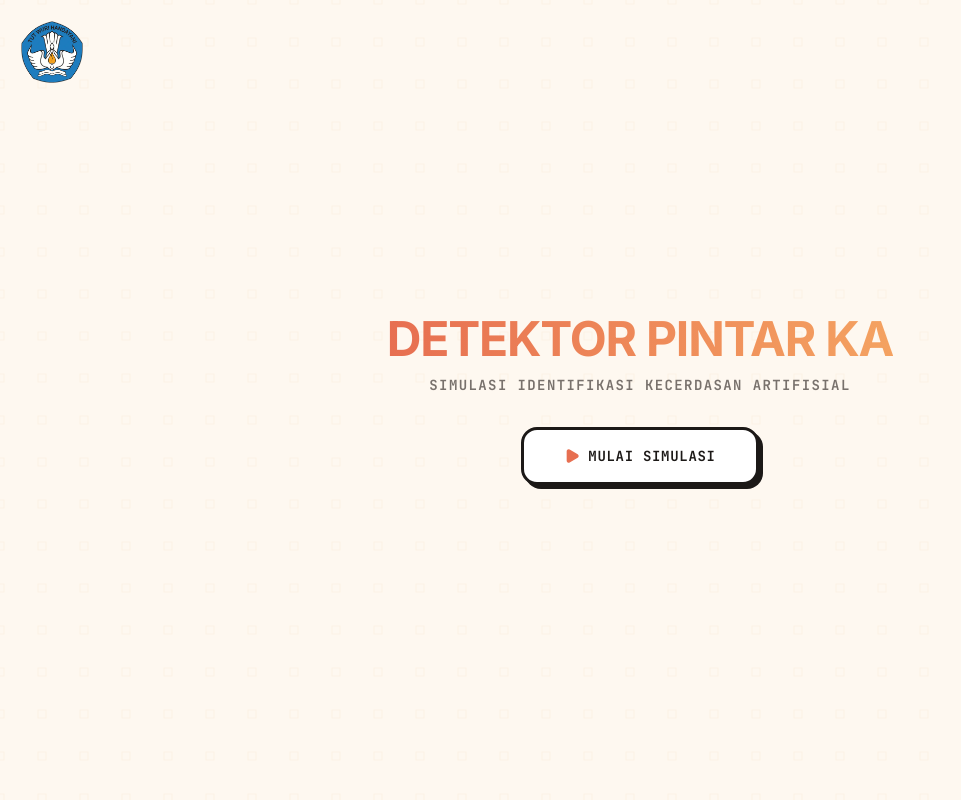
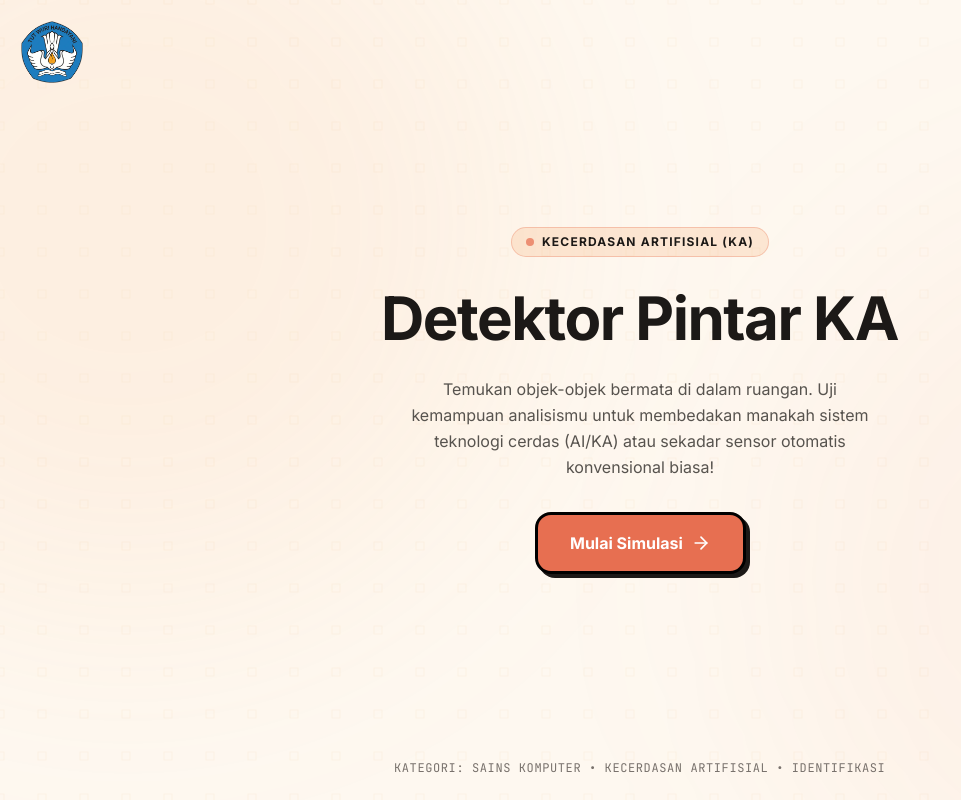
Before and after one commit to glenrioariesto/simulasi-ka-challenge, a React (Vite) app: page / in a window 1280 px wide. Shown: the whole page, without its empty margins (0-961 px from the left). Built offline with nearby package versions, Linux system fonts and the light colour scheme.

Commit message:
feat: align SplashPage layout to match trash-sorter project, remove Arena navbar header, and scale 16:9 canvas to fill screen height/width dynamically

```diff
--- a/src/pages/arena/ArenaPage.tsx
+++ b/src/pages/arena/ArenaPage.tsx
@@ -2,6 +2,7 @@ import { Check, X, HelpCircle, Sparkles } from 'lucide-react';
 import type { ObjectWithEyes, UserAnswer } from '../../types';
 import { OBJECTS_DATA } from '../../data/objects';
 import kaSimulasiSvg from '../../assets/ka-simulasi.svg';
+import { InteractiveGridBg } from '../../components/InteractiveGridBg';
 
 interface ArenaPageProps {
   activeRoom: number;
@@ -31,42 +32,29 @@ export function ArenaPage({
   const currentScore = getScore();
 
   return (
-    <div className="h-screen w-screen bg-[#FEF8F0] text-[#1C1917] flex flex-col font-sans overflow-hidden relative select-none">
+    <div className="h-screen w-screen bg-[#FEF8F0] flex items-center justify-center p-3 sm:p-5 overflow-hidden relative select-none">
+      {/* Warm Peach/Cream Interactive Grid Canvas behind the game board */}
+      <InteractiveGridBg />
 
-      {/* Navigation & Status Header */}
-      <header className="border-b border-[#EED4B7] bg-[#FFFFFF]/90 backdrop-blur-md px-4 py-3 flex items-center justify-between z-10 shrink-0 select-none">
+      {/* 16:9 Aspect Ratio Game Board - Scaled automatically to fit any device height/width */}
+      <div className="relative w-full h-full max-w-[177.78vh] max-h-[56.25vw] aspect-[16/9] bg-white border-3 border-[#1C1917] rounded-3xl overflow-hidden shadow-[6px_6px_0px_rgba(28,25,23,1)] z-10">
+
+        {/* Floating Exit Button */}
         <button
           type="button"
           onClick={restartInvestigation}
-          className="flex items-center gap-1 text-[10px] sm:text-xs font-mono font-bold text-[#44403C] hover:text-[#e76f51] transition-colors uppercase cursor-pointer"
+          className="absolute top-3 left-3 sm:top-4 sm:left-4 z-30 px-3 py-1.5 bg-white border-2 border-black rounded-xl text-[10px] sm:text-xs font-black uppercase text-black shadow-[2px_2px_0px_rgba(0,0,0,1)] active:translate-x-[1px] active:translate-y-[1px] active:shadow-[1px_1px_0px_rgba(0,0,0,1)] cursor-pointer transition-all"
         >
-          <span>← Keluar</span>
+          ← Keluar
         </button>
 
-        <div className="flex flex-col items-center">
-          <span className="text-[10px] sm:text-xs font-mono text-[#1C1917] font-bold uppercase tracking-wider flex items-center gap-1.5">
+        {/* Floating Score Badge */}
+        <div className="absolute top-3 right-3 sm:top-4 sm:right-4 z-30 px-3 py-1.5 bg-white border-2 border-black rounded-xl text-[10px] sm:text-xs font-black text-black shadow-[2px_2px_0px_rgba(0,0,0,1)] flex items-center gap-1.5 font-mono select-none">
           <Sparkles className="w-3.5 h-3.5 text-[#e76f51]" />
-            Ruang Penyelidikan KA
-          </span>
+          <span>Skor: {currentScore} / {OBJECTS_DATA.length}</span>
         </div>
 
-        <div className="flex items-center gap-2">
-          <span className="text-[10px] sm:text-xs font-mono text-[#57534E]">Skor:</span>
-          <span className="font-mono text-xs sm:text-sm font-black text-[#1C1917] bg-[#FEF8F0] border border-[#EED4B7] px-2 py-0.5 rounded shadow-sm">
-            {currentScore} / {OBJECTS_DATA.length}
-          </span>
-        </div>
-      </header>
-
-      {/* Main Room Viewport */}
-      <main className="flex-1 p-3 md:p-4 min-h-0 flex flex-col items-center justify-center relative select-none">
-
-        {/* SVG Viewport Container (aspect-video ratio fits perfectly) */}
-        <div className="w-full max-w-4xl aspect-[16/9] bg-white border-3 border-[#1C1917] rounded-3xl overflow-hidden relative shadow-[6px_6px_0px_rgba(28,25,23,1)]">
-
-          {/* Main SVG Map - Full view container */}
-          <div className="absolute inset-0 w-full h-full">
-            {/* The main SVG simulation map */}
+        {/* Main SVG Simulation Map */}
         <object
           data={kaSimulasiSvg}
           type="image/svg+xml"
@@ -97,8 +85,8 @@ export function ArenaPage({
               style={{
                 left: `${obj.x}%`,
                 top: `${obj.y}%`,
-                    width: '36px',
-                    height: '36px'
+                width: '32px',
+                height: '32px'
               }}
             >
               {/* Outer Pulsing Indicator (only if not answered yet) */}
@@ -107,23 +95,23 @@ export function ArenaPage({
               )}
 
               {/* Core Indicator Node */}
-                  <div className={`w-6 h-6 rounded-full border-2 flex items-center justify-center transition-all duration-300 shadow-md ${
+              <div className={`w-5 h-5 rounded-full border-2 flex items-center justify-center transition-all duration-300 shadow-md ${
                 isAnswered
                   ? ans.isCorrect
-                        ? 'bg-[#2ecc71] border-black text-black scale-95 shadow-md'
-                        : 'bg-[#e74c3c] border-black text-black scale-95 shadow-md'
+                    ? 'bg-[#2ecc71] border-black text-black scale-95 shadow-sm'
+                    : 'bg-[#e74c3c] border-black text-black scale-95 shadow-sm'
                   : 'bg-white border-[#1C1917] text-[#1C1917] group-hover:scale-110 group-hover:bg-[#FEF8F0]'
               }`}>
                 {isAnswered ? (
-                      ans.isCorrect ? <Check className="w-3.5 h-3.5 stroke-[3px]" /> : <X className="w-3.5 h-3.5 stroke-[3px]" />
+                  ans.isCorrect ? <Check className="w-3 h-3 stroke-[3px]" /> : <X className="w-3 h-3 stroke-[3px]" />
                 ) : (
-                      <span className="w-2 h-2 bg-[#e76f51] rounded-full group-hover:bg-[#f4a261] animate-pulse"></span>
+                  <span className="w-1.5 h-1.5 bg-[#e76f51] rounded-full group-hover:bg-[#f4a261] animate-pulse"></span>
                 )}
               </div>
 
               {/* Label tooltip on hover */}
               {!isAnswered && (
-                    <div className="absolute top-9 left-1/2 -translate-x-1/2 bg-[#1C1917] border border-black text-[#FEF8F0] text-[9px] font-mono font-bold px-2 py-0.5 rounded shadow-lg opacity-0 pointer-events-none group-hover:opacity-100 transition-opacity whitespace-nowrap z-20">
+                <div className="absolute top-7 left-1/2 -translate-x-1/2 bg-[#1C1917] border border-black text-[#FEF8F0] text-[8px] font-mono font-bold px-1.5 py-0.5 rounded shadow-lg opacity-0 pointer-events-none group-hover:opacity-100 transition-opacity whitespace-nowrap z-20">
                   Periksa Objek
                 </div>
               )}
@@ -211,17 +199,16 @@ export function ArenaPage({
             )}
           </div>
         )}
-          </div>
 
         {/* Guide Overlay Help */}
         {totalSolved === 0 && (
-            <div className="absolute top-4 right-4 bg-white/90 backdrop-blur-sm border-2 border-black px-3 py-1.5 rounded-xl flex items-center gap-1.5 text-[9px] sm:text-[10px] font-mono text-black font-extrabold select-none pointer-events-none animate-bounce">
+          <div className="absolute top-12 right-3 sm:top-14 sm:right-4 z-35 bg-white/90 backdrop-blur-sm border-2 border-black px-2.5 py-1 rounded-lg flex items-center gap-1.5 text-[8px] sm:text-[9px] font-mono text-black font-extrabold select-none pointer-events-none animate-bounce">
             <HelpCircle className="w-3.5 h-3.5 text-[#e76f51]" />
             <span>Temukan objek bermata di ruangan ini dan klik!</span>
           </div>
         )}
       </div>
-      </main>
+
     </div>
   );
 }
--- a/src/pages/splash/SplashPage.tsx
+++ b/src/pages/splash/SplashPage.tsx
@@ -1,4 +1,4 @@
-import { Play } from 'lucide-react';
+import { ArrowRight } from 'lucide-react';
 import logoPusbuk from '../../assets/logo-pusbuk.webp';
 import { InteractiveGridBg } from '../../components/InteractiveGridBg';
 
@@ -8,7 +8,7 @@ interface SplashPageProps {
 
 export function SplashPage({ onStart }: SplashPageProps) {
   return (
-    <div className="min-h-screen w-screen bg-[#FEF8F0] relative flex flex-col items-center justify-center p-4 md:p-6 select-none overflow-hidden animate-fadeIn">
+    <div className="relative max-h-screen h-screen w-full flex flex-col items-center justify-center p-6 text-center overflow-hidden bg-[#FEF8F0] selection:bg-indigo-500/30 font-sans leading-relaxed">
       {/* Warm Peach/Cream Interactive Grid Canvas */}
       <InteractiveGridBg />
 
@@ -21,30 +21,42 @@ export function SplashPage({ onStart }: SplashPageProps) {
         />
       </div>
 
-      {/* Main Container */}
-      <div className="z-10 max-w-xl w-full flex flex-col items-center text-center p-4">
-        {/* Title (h1) with warm terracotta-to-peach gradient */}
-        <h1 className="text-3xl md:text-5xl font-black tracking-tight font-display mb-3 select-none uppercase text-transparent bg-clip-text bg-gradient-to-r from-[#e76f51] to-[#f4a261]">
+      {/* Background Decorative Glow Circles */}
+      <div className="absolute -top-[20%] -left-[20%] w-[60%] aspect-square rounded-full bg-[#f4a261]/10 blur-[120px] pointer-events-none"></div>
+      <div className="absolute -bottom-[20%] -right-[20%] w-[60%] aspect-square rounded-full bg-[#e76f51]/5 blur-[120px] pointer-events-none"></div>
+
+      {/* Centered Splash Hero Panel */}
+      <div className="z-10 max-w-xl flex flex-col items-center">
+        {/* Tech Badge */}
+        <div className="inline-flex items-center gap-2 px-3.5 py-1.5 bg-[#f4a261]/20 border border-[#e76f51]/30 rounded-full text-[11px] sm:text-xs font-bold text-[#1C1917] mb-6 uppercase tracking-widest animate-fadeIn">
+          <span className="w-2 h-2 rounded-full bg-[#e76f51] animate-pulse"></span>
+          Kecerdasan Artifisial (KA)
+        </div>
+
+        {/* Heading */}
+        <h1 className="text-3xl sm:text-4xl md:text-5xl lg:text-6xl font-extrabold tracking-tight text-[#1C1917] leading-tight mb-5 animate-fadeIn" style={{ animationDelay: '100ms' }}>
           Detektor Pintar KA
         </h1>
 
-        {/* Subtitle (h2) in Space Grotesk/sans style */}
-        <h2 className="text-xs md:text-sm font-mono text-[#78716C] mb-8 uppercase tracking-widest font-black">
-          Simulasi Identifikasi Kecerdasan Artifisial
-        </h2>
+        {/* Subtext description */}
+        <p className="text-xs sm:text-sm md:text-base text-[#57534E] max-w-md sm:max-w-lg leading-relaxed mb-8 px-4 animate-fadeIn" style={{ animationDelay: '200ms' }}>
+          Temukan objek-objek bermata di dalam ruangan. Uji kemampuan analisismu untuk membedakan manakah sistem teknologi cerdas (AI/KA) atau sekadar sensor otomatis konvensional biasa!
+        </p>
 
-        {/* Start Button - Matches trash sorter solid border style */}
-        <button
-          type="button"
-          onClick={onStart}
-          className="group relative px-10 py-4 bg-[#FFFFFF] hover:bg-[#FEF8F0] border-[3px] border-[#1C1917] rounded-2xl font-black text-xs md:text-sm tracking-wider uppercase transition-all duration-300 cursor-pointer shadow-[4px_4px_0px_rgba(28,25,23,1)] active:translate-x-[2px] active:translate-y-[2px] active:shadow-[2px_2px_0px_rgba(28,25,23,1)]"
-        >
-          {/* Label */}
-          <span className="relative z-10 flex items-center gap-2 text-[#1C1917] font-mono">
-            <Play className="w-4 h-4 text-[#e76f51] fill-[#e76f51]" />
-            <span>Mulai Simulasi</span>
-          </span>
-        </button>
+        {/* Start Button */}
+        <div className="animate-fadeIn" style={{ animationDelay: '300ms' }}>
+          <button
+            onClick={onStart}
+            className="px-8 py-4 bg-[#e76f51] hover:bg-[#d65f42] border-[3px] border-black text-white font-bold text-sm sm:text-base rounded-2xl cursor-pointer shadow-[4px_4px_0px_rgba(28,25,23,1)] hover:scale-[1.02] active:translate-x-[2px] active:translate-y-[2px] active:shadow-[2px_2px_0px_rgba(28,25,23,1)] transition-all flex items-center gap-2"
+          >
+            Mulai Simulasi <ArrowRight className="w-5 h-5" />
+          </button>
+        </div>
+      </div>
+
+      {/* Decorative Bottom Slogan */}
+      <div className="absolute bottom-6 text-[10px] sm:text-xs text-[#78716C] font-mono tracking-wider select-none animate-fadeIn">
+        KATEGORI: SAINS KOMPUTER • KECERDASAN ARTIFISIAL • IDENTIFIKASI
       </div>
     </div>
   );
```
Lines whose indentation alone changed are shown as unchanged.
